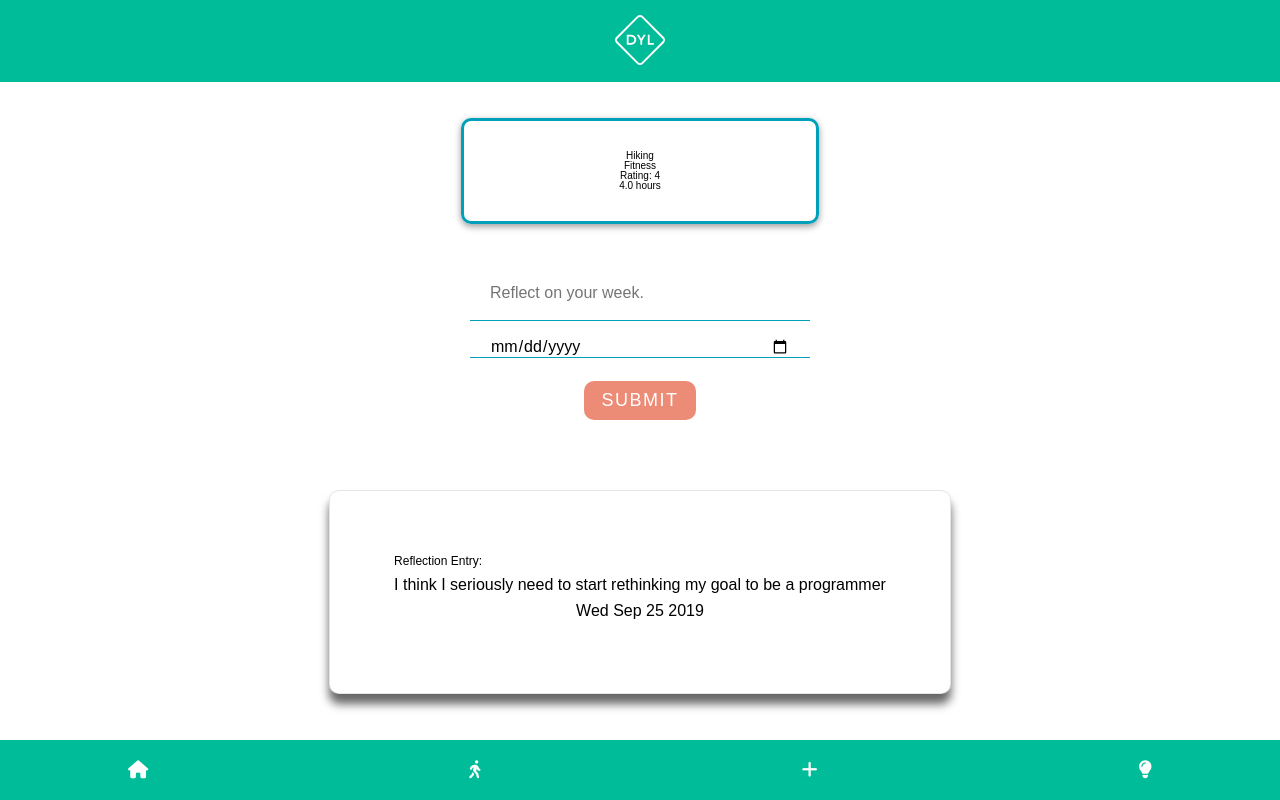
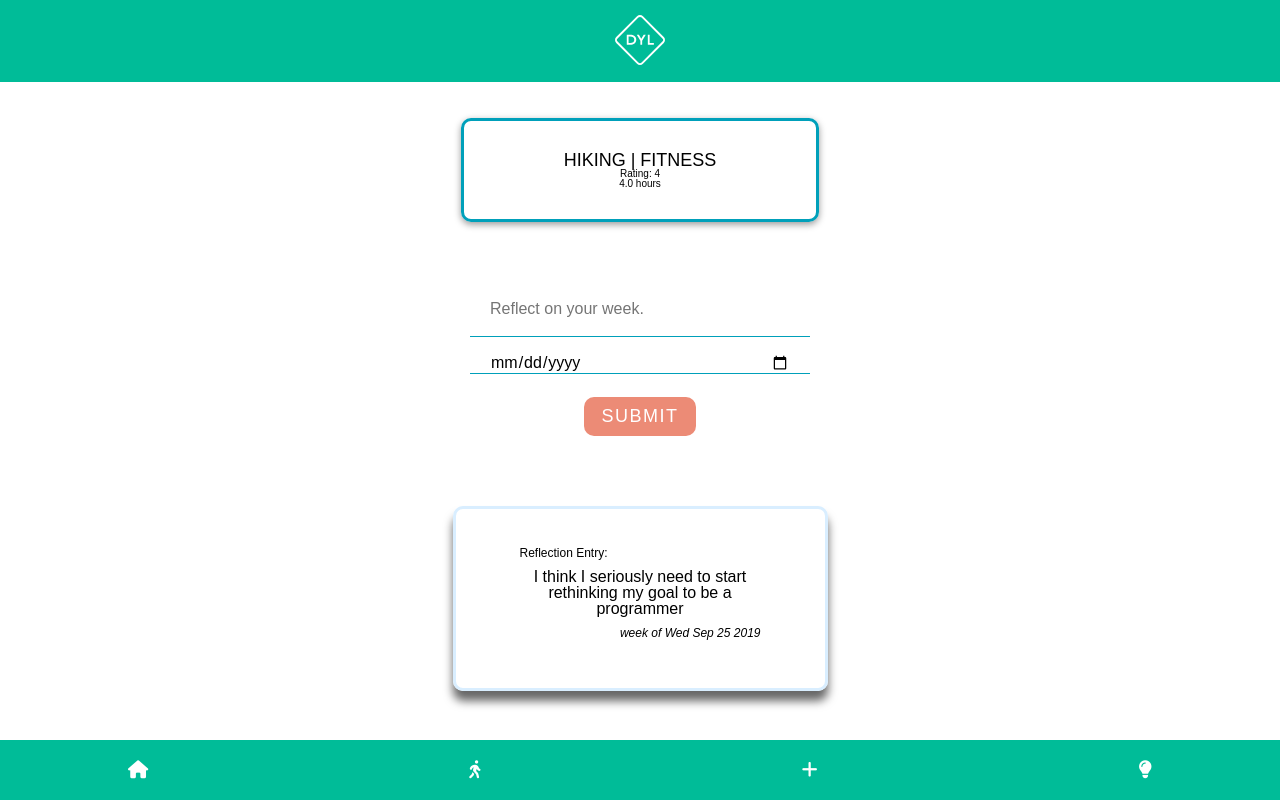
Before and after one commit to kurtve/React-Front-End, a React (Create React App) app in the folder react-front-end/: page /insights in a window 1280 px wide. Built offline with nearby package versions, Linux system fonts and the light colour scheme; a web font is replaced by a local one.

Commit message:
styling reflection cards

```diff
--- a/react-front-end/src/Components/Insights/Insights.js
+++ b/react-front-end/src/Components/Insights/Insights.js
@@ -73,19 +73,23 @@ export default function Insights({ insights, activities, addInsight, editInsight
     }
   `
 
-  const StyledWeekCard = styled.div `
+  const StyledActivityCard = styled.div `
     margin: 20px 0;
     padding: 3%;
     outline: none;
+    & h3 {
+      font-size: 1.8rem;
+      text-transform: uppercase;
+    }
   `
 
   const StyledReflectionCard = styled.div `
-    max-width: 50%;
-    padding: 5%;
+    max-width: 375px;
+    padding: 3% 5%;
     font-size: 1.6rem;
     margin-top: 20px;
     border-radius: 10px;
-    border: 1px solid rgba(0, 0, 0, .1);
+    border: 3px solid #d9eeff;
     box-shadow: 0 1rem 1rem rgba(0,0,0,.6);
     & > * {
       margin-bottom: 10px;
@@ -95,6 +99,11 @@ export default function Insights({ insights, activities, addInsight, editInsight
     }
     & p {
       text-align: center;
+    }
+    & p.date {
+      text-align: right;
+      font-size: 1.2rem;
+      font-style: italic;
     }
     &:last-child {
       margin-bottom: 80px;
@@ -120,14 +129,13 @@ export default function Insights({ insights, activities, addInsight, editInsight
           >
             {activities.map((entry, index) => {
               return(
-                <StyledWeekCard key={index}>
+                <StyledActivityCard key={index}>
                   <div className="card-inner">
-                    <h3>{entry.name}</h3>
-                    <p>{entry.category}</p>
+                    <h3>{entry.name} | <span>{entry.category}</span></h3>
                     <p>Rating: {entry.rating}</p>
                     <p>{(entry.time / 60).toFixed(1)} hours</p>
                   </div>
-                </StyledWeekCard>
+                </StyledActivityCard>
               )
             })}
           </Slider>
@@ -148,7 +156,7 @@ export default function Insights({ insights, activities, addInsight, editInsight
           <StyledReflectionCard key={index}>
             <h3>Reflection Entry:</h3>
             <p>{item.reflection}</p>
-            <p>{item.weekOf}</p>
+            <p className="date">week of {item.weekOf}</p>
           </StyledReflectionCard>
         )
       })}
```
